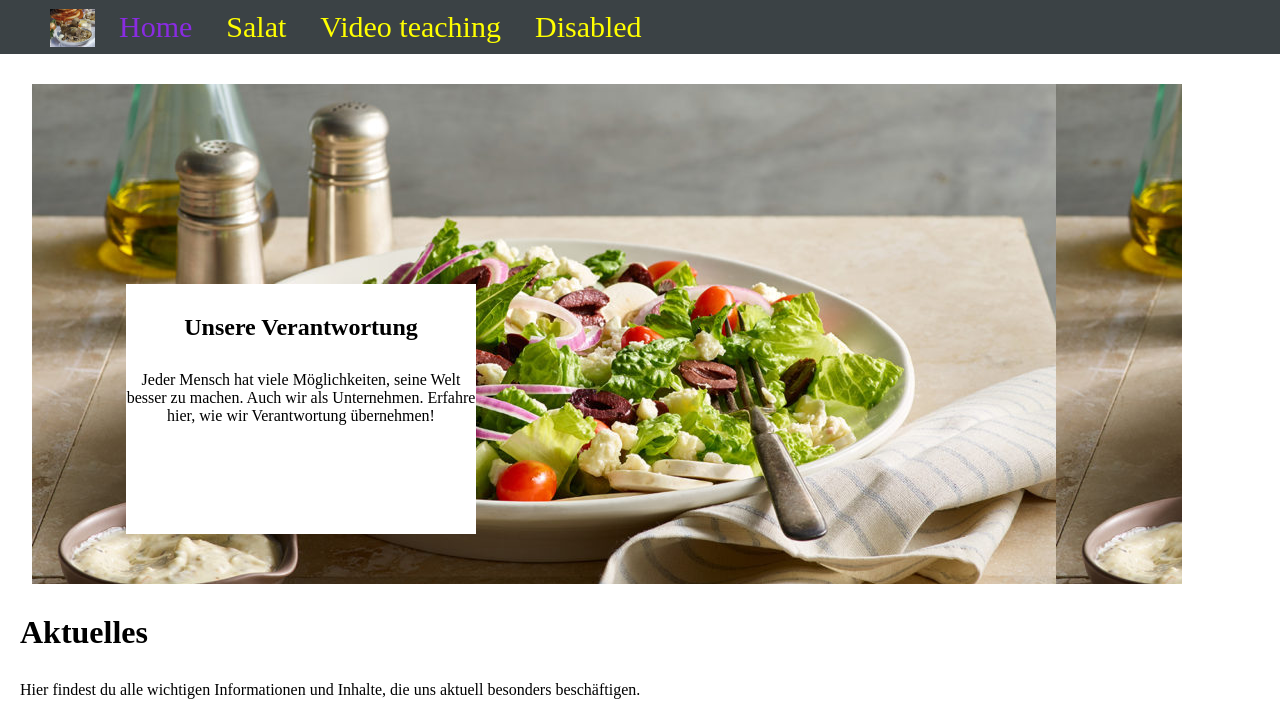
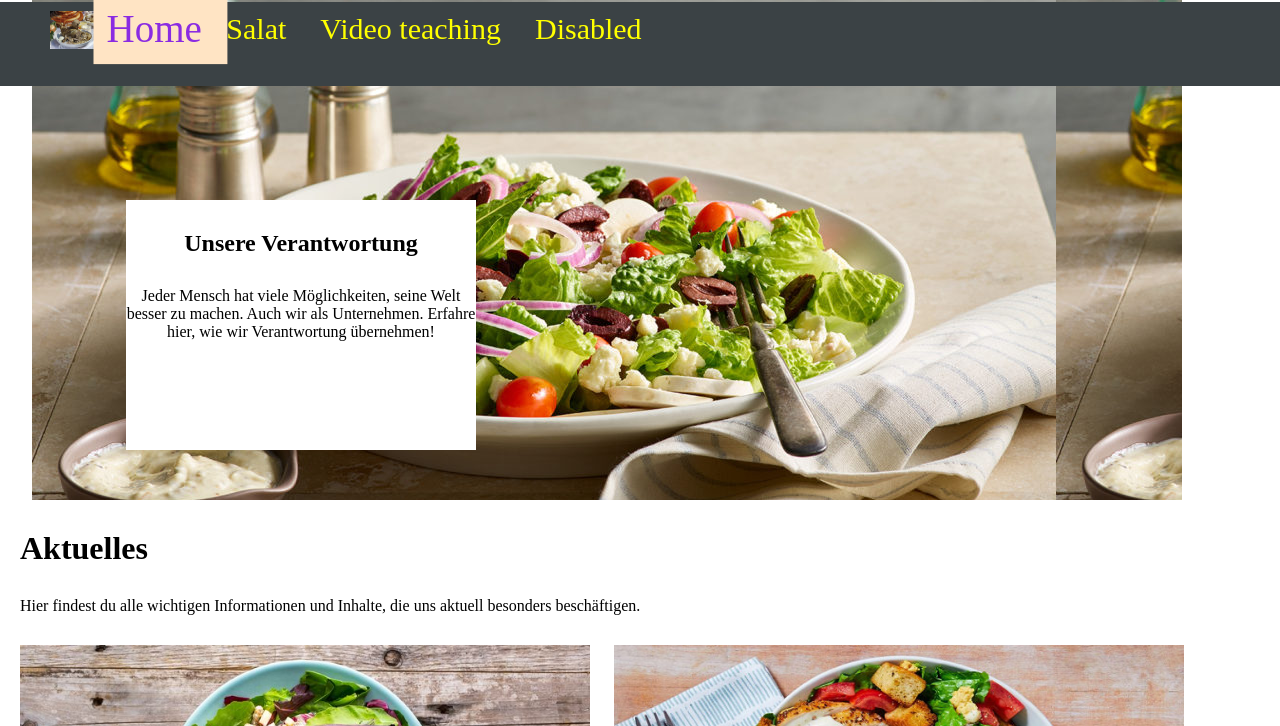
Before and after one commit to azizbek3134/probe1, a website: page salat.html in a window 1280 px wide. In both pictures the pointer is over the item "Home". Shown: the top 726 px of the page. Drawn offline with Linux system fonts and the light colour scheme.

Commit message:
files-salat and videoteaching have changes

```diff
--- a/salat.css
+++ b/salat.css
@@ -1,6 +1,9 @@
 .container-fluid {
     background: #3b4245;
-
+    position: fixed;
+    z-index: 2;
+    top: 2px;
+    width: 100%;
 }
 * {
     margin: 0;
@@ -13,7 +16,12 @@ li {
     padding-right: 10px;
     font-size: 30px;
 }
-
+.nav-item:hover {
+    transform: scale(1.3);
+    transition-duration: 0.4s;
+    background-color: bisque;
+    text-decoration-color: red;
+}
 a {
     text-decoration: none;
     padding-right: 10px;
--- a/videoTeaching.css
+++ b/videoTeaching.css
@@ -1,6 +1,9 @@
 .container-fluid {
     background: #3b4245;
-
+    position: fixed;
+    z-index: 2;
+    top: 2px;
+    width: 100%;
 }
 * {
     margin: 0;
@@ -13,7 +16,12 @@ li {
     padding-right: 10px;
     font-size: 30px;
 }
-
+.nav-item:hover {
+    transform: scale(1.3);
+    transition-duration: 0.4s;
+    background-color: bisque;
+    text-decoration-color: red;
+}
 a {
     text-decoration: none;
     padding-right: 10px;
```
